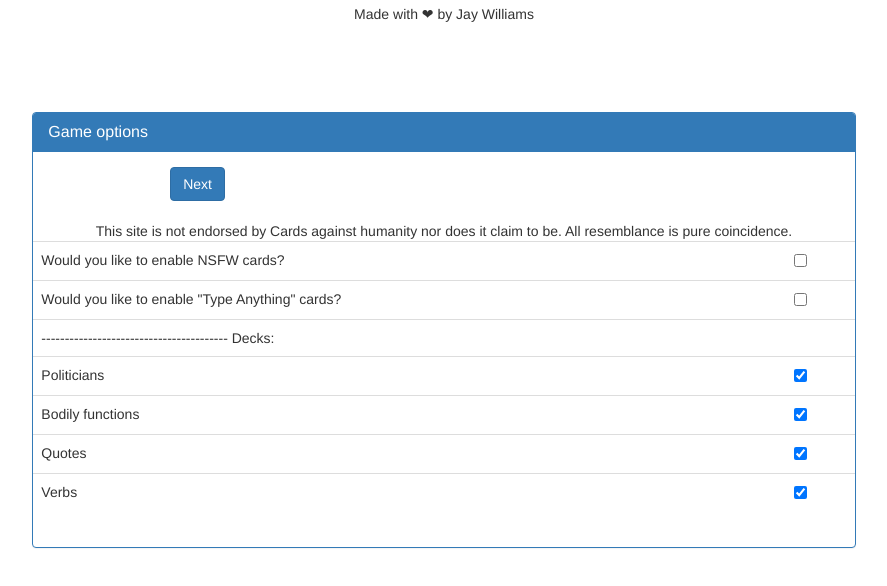
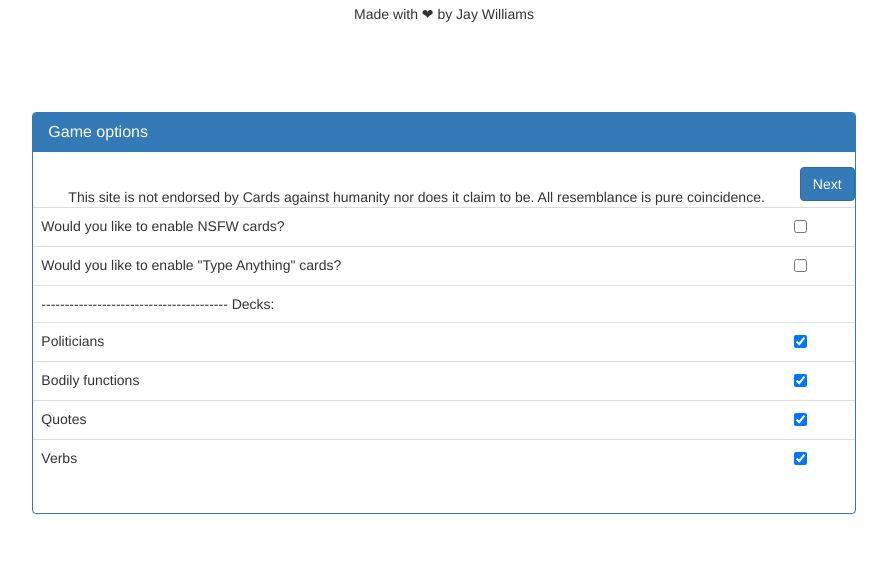
Before and after one commit to codingJWilliams/CardsAgainstReality, a website: page html/party-settings.html in a window 1280 px wide. Shown: the part 86-672 px from the top of the page, without its empty margins (196-1083 px from the left). Drawn offline with nearby package versions, Linux system fonts and the light colour scheme.

Commit message:
Better Button

```diff
--- a/html/party-settings.html
+++ b/html/party-settings.html
@@ -95,12 +95,12 @@
             </div>
           </div>
         </div>
-        <button class="btn btn-primary">
-          Next
-        </button>
       </div>
       <div class="col-md-2"></div>
     </div>
+    <button class="btn btn-primary pull-right">
+      Next
+    </button>
     <center>
       <br>
       <footer style="display: block">
```
